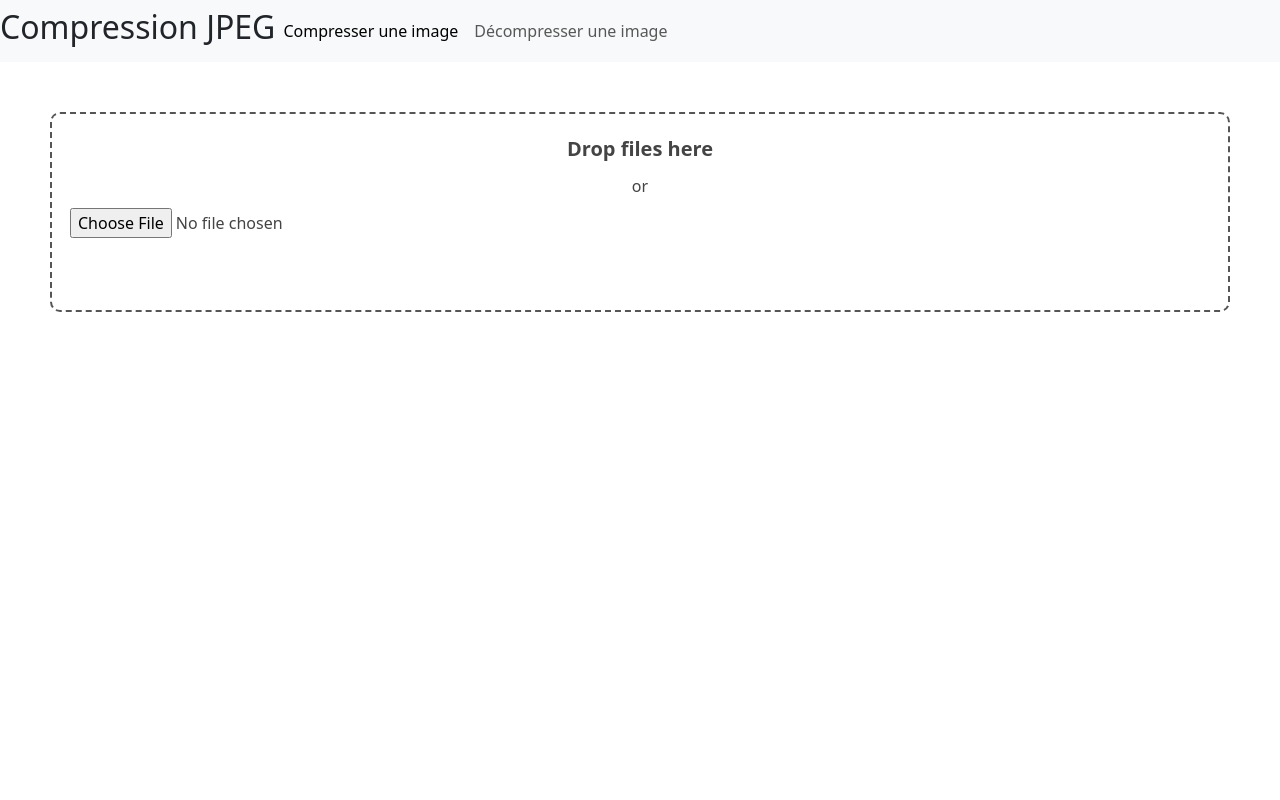
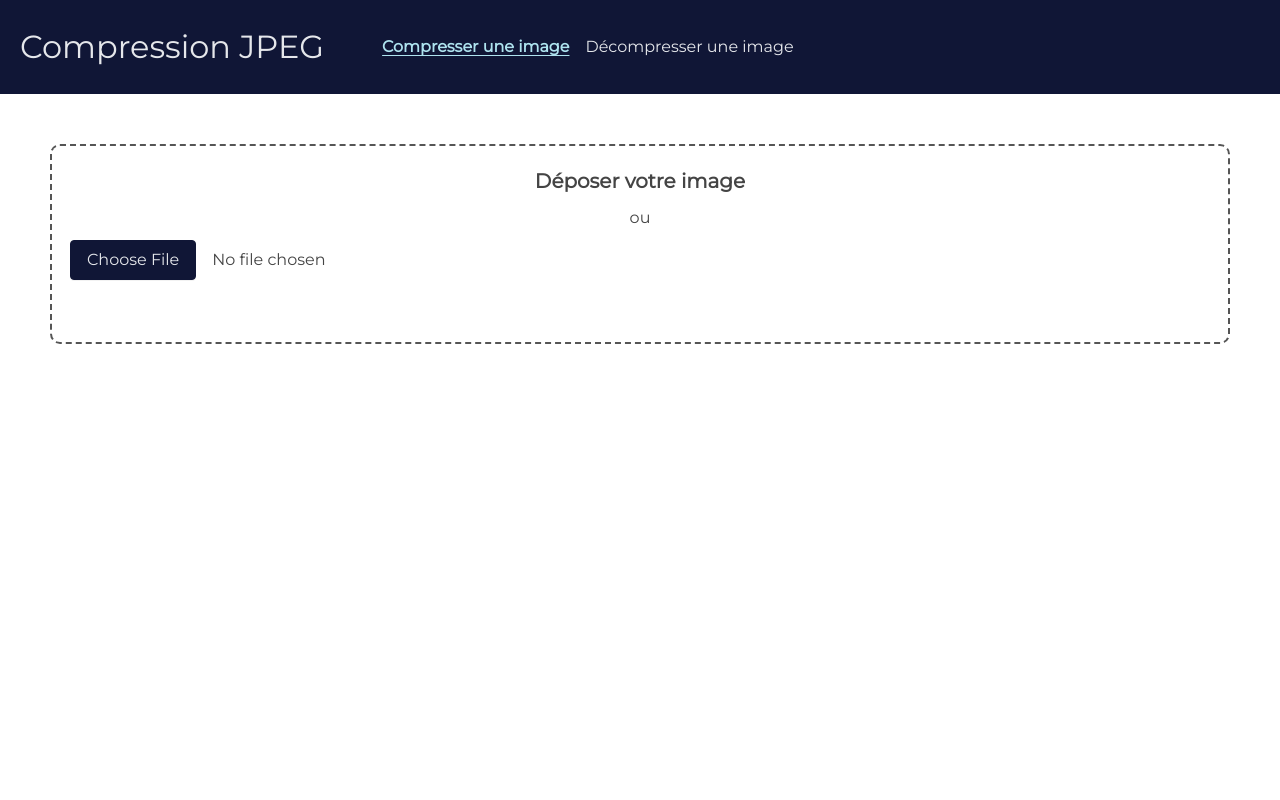
Before and after one commit to theoVesque/compressionJpeg, a Django app: page /compression/ in a window 1280 px wide. Run offline with Django 4.2, Linux system fonts and the light colour scheme.

Commit message:
CSS upload file

```diff
--- a/compressionJpeg/listings/static/listings/compression.css
+++ b/compressionJpeg/listings/static/listings/compression.css
@@ -1,3 +1,56 @@
+@import url('https://fonts.googleapis.com/css2?family=Montserrat&display=swap');
+
+body {
+    font-family: 'Montserrat', sans-serif;
+    background-color: #ffffff;
+}
+
+nav h2 {
+    margin: 20px;
+    margin-right: 50px;
+    color: #e5e7eb;
+}
+
+.navbar {
+    background-color: #101636 !important;
+}
+
+.nav-item {
+    color: #e5e7eb !important;
+}
+
+.active {
+    color: #aee3ef !important;
+    font-weight: bold;
+    text-decoration-line: underline;
+    text-underline-offset: 3px;
+}
+
+input[type="file"]::file-selector-button {
+    border-radius: 4px;
+    padding: 0 16px;
+    height: 40px;
+    cursor: pointer;
+    background-color: #101636;
+    color: #e5e7eb;
+    border: 1px solid #101636;
+    box-shadow: 0px 1px 0px rgba(0, 0, 0, 0.05);
+    margin-right: 16px;
+    transition: background-color 200ms;
+}
+
+/* file upload button hover state */
+input[type="file"]::file-selector-button:hover {
+    background-color: #364073;
+    border: 1px solid #364073;
+
+}
+
+/* file upload button active state */
+input[type="file"]::file-selector-button:active {
+    background-color: #e5e7eb;
+}
+
 .drop-container {
     position: relative;
     display: flex;
@@ -14,9 +67,20 @@
     transition: background .2s ease-in-out, border .2s ease-in-out;
 }
 
-.drop-container:hover {
-  background: #eee;
+.drop-container:hover  {
+    background: #101636;
+    color: #e5e7eb;
     border-color: #111;
+}
+
+.drop-container:hover > .drop-title {
+    color: #e5e7eb!important;
+}
+
+.drop-container:hover > input[type="file"]::file-selector-button {
+    background-color: #e5e7eb;
+    border: 1px solid #e5e7eb;
+    color: #101636;
 }
 
 .drop-container:hover .drop-title {
--- a/compressionJpeg/listings/templates/listings/compression.html
+++ b/compressionJpeg/listings/templates/listings/compression.html
@@ -10,7 +10,6 @@
     <body>
         <nav class="navbar navbar-expand-lg navbar-light bg-light">
             <h2>Compression JPEG</h2>
-
           <div class="collapse navbar-collapse" id="navbarNavAltMarkup">
             <div class="navbar-nav">
               <a class="nav-item nav-link active" href="#">Compresser une image</a>
@@ -22,8 +21,8 @@
 
         <div class="div-upload-img">
             <label for="images" class="drop-container" id="dropcontainer">
-              <span class="drop-title">Drop files here</span>
-              or
+              <span class="drop-title">Déposer votre image</span>
+              ou
               <input type="file" id="images" accept="image/*" required>
             </label>
         </div>
```
Lines whose indentation alone changed are shown as unchanged.
